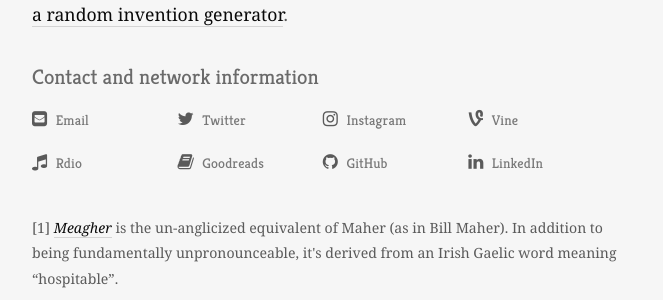
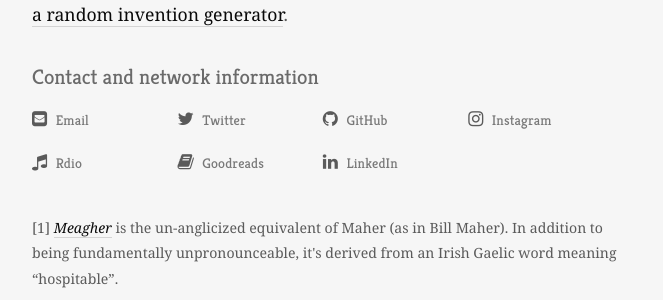
Before and after one commit to evnm/www, a Jekyll site: the page built from about.html, in a window 1280 px wide. Shown: the part 1028-1328 px from the top of the page, without its empty margins (308-971 px from the left). Built offline with Jekyll 4.4.1, drawn with Linux system fonts in a browser that asks for light colours; nearby versions of some CDN libraries; some web fonts are replaced; comment, search, counter and statistics services are not loaded.

Commit message:
Rn vine link from about page

```diff
--- a/about.html
+++ b/about.html
@@ -12,11 +12,10 @@ title: About the author
 <ul id="contact_info_list">
   <li><i class="fa fa-envelope-square"></i> <a href="mailto:evan.meagher@gmail.com">Email</a></li>
   <li><i class="fa fa-twitter"></i> <a href="https://twitter.com/evanm">Twitter</a></li>
+  <li><i class="fa fa-github"></i> <a href="https://github.com/evnm">GitHub</a></li>
   <li><i class="fa fa-instagram"></i> <a href="https://instagram.com/evnmar">Instagram</a></li>
-  <li><i class="fa fa-vine"></i> <a href="https://vine.co/evanm">Vine</a></li>
   <li><i class="fa fa-music"></i> <a href="http://www.rdio.com/people/evm/">Rdio</a></li>
   <li><i class="fa fa-book"></i> <a href="https://www.goodreads.com/user/show/27787113-evan-meagher">Goodreads</a></li>
-  <li><i class="fa fa-github"></i> <a href="https://github.com/evnm">GitHub</a></li>
   <li><i class="fa fa-linkedin"></i> <a href="https://www.linkedin.com/in/evanmeagher">LinkedIn</a></li>
 </ul>
 <section class="footnotes">
```
